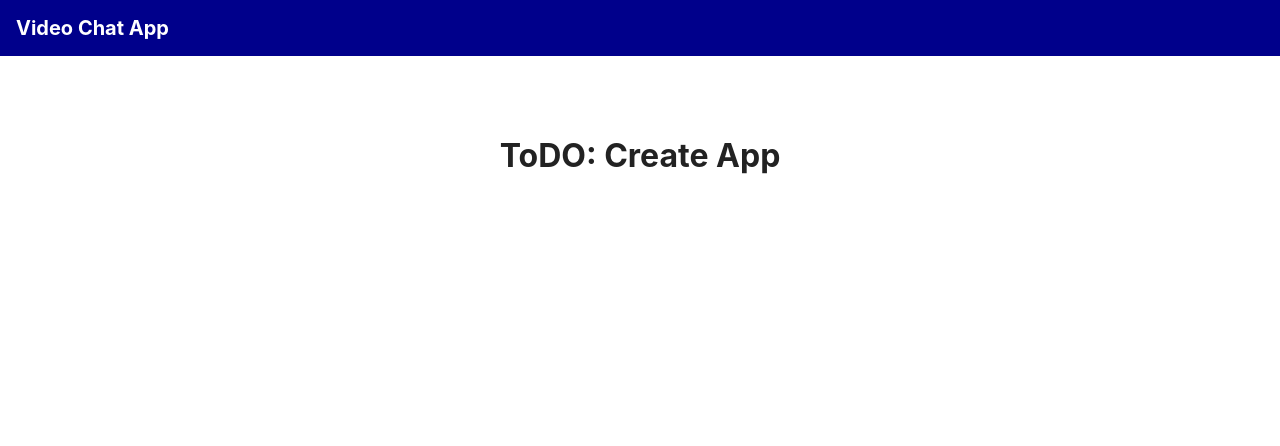
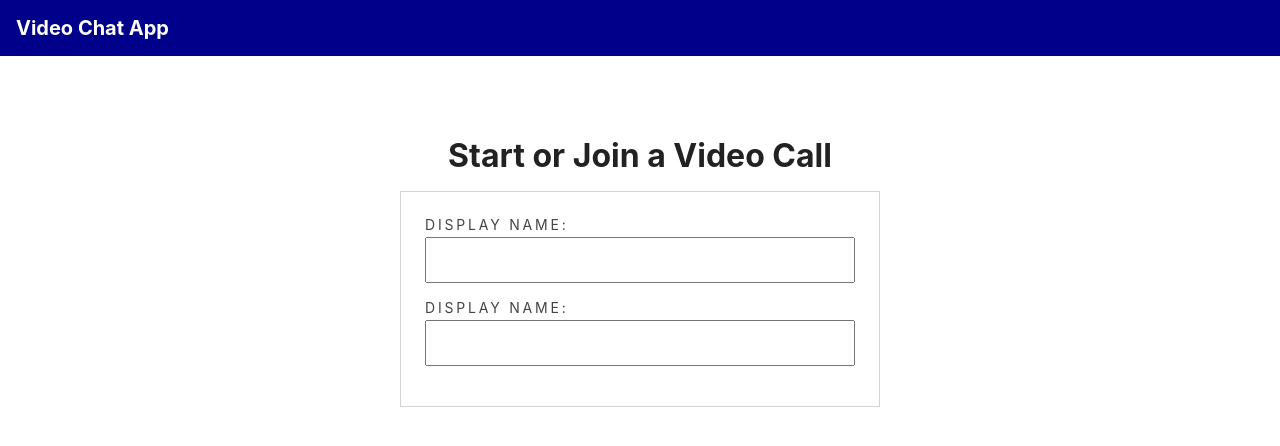
Before and after one commit to brandonperfetti/twilio-gatsby-video-chat, a Gatsby site: page / in a window 1280 px wide. Built offline with nearby package versions, Linux system fonts and the light colour scheme; Gatsby itself is replaced by a stand-in of ours.

Commit message:
Create a React Form in Gatsby.

```diff
--- /dev/null
+++ b/src/components/join.js
@@ -0,0 +1,34 @@
+import React, { useState } from "react"
+
+const Join = () => {
+  const [identity, setIdentity] = useState("")
+  const [roomName, setRoomName] = useState("")
+
+  return (
+    <>
+      <h1>Start or Join a Video Call</h1>
+      <form className="start-form">
+        <label htmlfor="identity">
+          Display name:
+          <input
+            type="text"
+            id="identity"
+            value={identity}
+            onChange={e => setIdentity(e.target.value)}
+          />
+        </label>
+        <label htmlfor="roomName">
+          Display name:
+          <input
+            type="text"
+            id="roomName"
+            value={roomName}
+            onChange={e => setRoomName(e.target.value)}
+          />
+        </label>
+      </form>
+    </>
+  )
+}
+
+export default Join
--- a/src/pages/index.js
+++ b/src/pages/index.js
@@ -1,8 +1,9 @@
-import React from "react";
-import Layout from '../components/layout';
+import React from "react"
+import Layout from "../components/layout"
+import Join from "../components/join"
 
 export default () => (
   <Layout>
-    <h1>ToDO: Create App</h1>
+    <Join />
   </Layout>
 )
```
Also changed, not shown: src/components/layout.js (+4 -4 lines).
